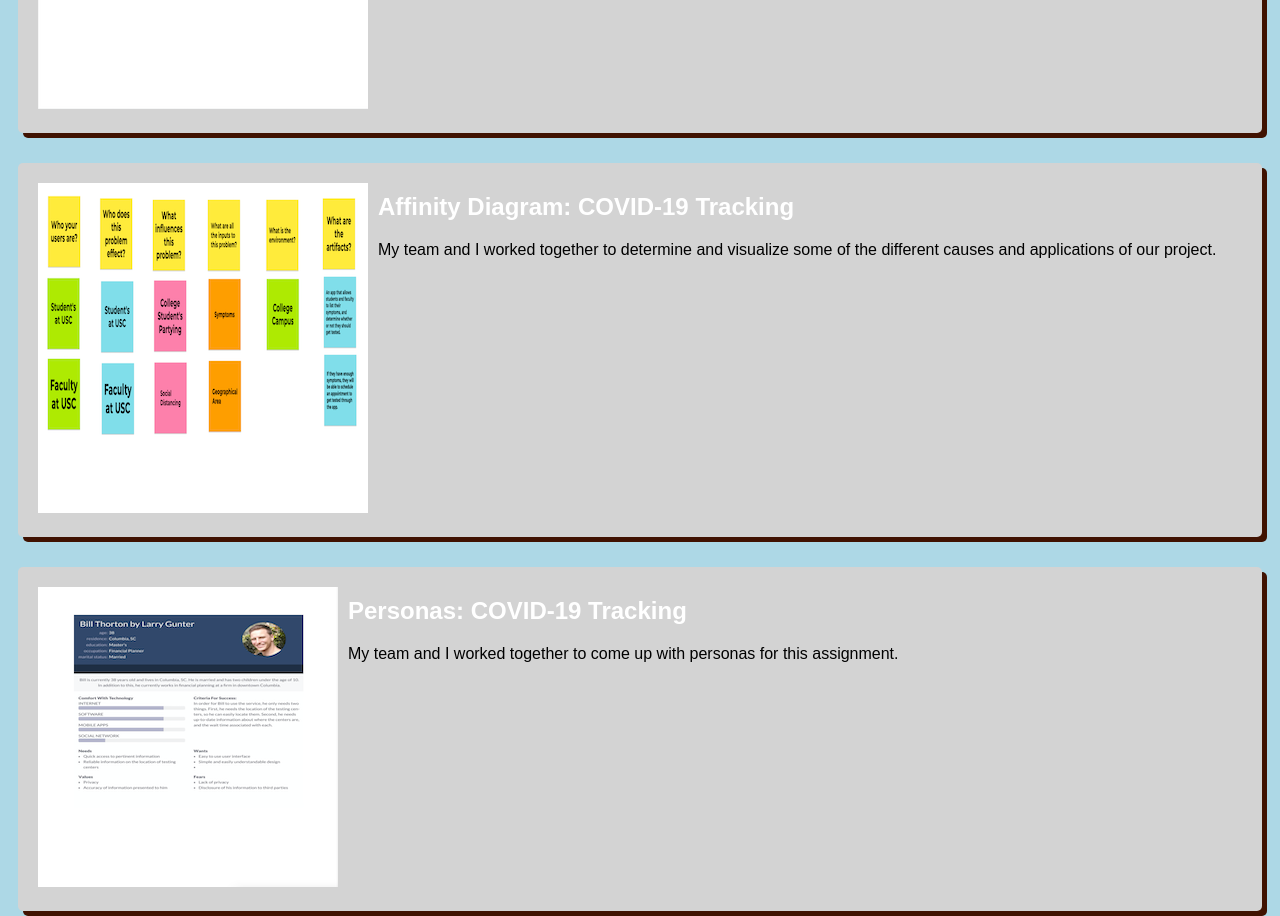
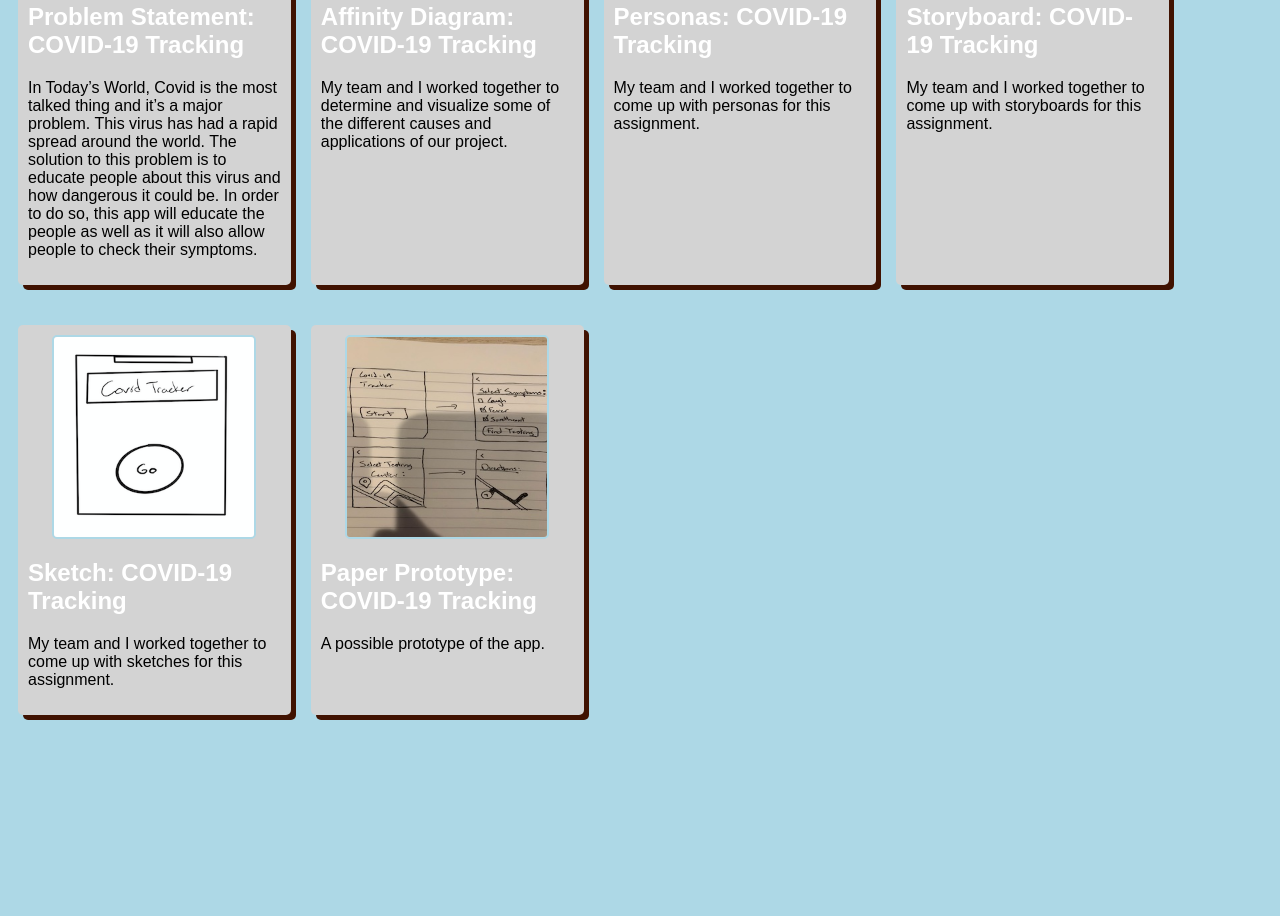
Before and after one commit to thelg4/thelg4.github.io, a plain HTML site: page index.html in a window 1280 px wide. Shown: the part 321-1237 px from the top of the page. After the commit the page ends 1074 px from the top, so only its background shows below. Drawn offline with Linux system fonts and the light colour scheme.

Commit message:
Add files via upload

```diff
--- a/index.html
+++ b/index.html
@@ -7,6 +7,7 @@
     <body>
         <h1>Larry Gunter's CSCE 190 Site</h1>
 
+        <div class="assignments">
             <!-- Problem Statement Assignment -->
             <section class="assignment">
                 <a href="files/problemStatement.pdf"><img src="images/probStatement.png"></a>
@@ -64,5 +65,17 @@
                     </p>
                 </section>
             </section>
+
+            <!-- Paper Prototype Assignment -->
+            <section class="assignment">
+                <a href="https://www.youtube.com/watch?v=q2rXOVRjrsY&feature=youtu.be"><img src="images/paperPrototype.jpeg"></a>
+                <section class="ass-details">
+                    <a href="https://www.youtube.com/watch?v=q2rXOVRjrsY&feature=youtu.be"><h2>Paper Prototype: COVID-19 Tracking</h2></a>
+                    <p>
+                        A possible prototype of the app.
+                    </p>
+                </section>
+            </section>
+        </div>
     </body>
 </html>
--- a/styles.css
+++ b/styles.css
@@ -3,8 +3,13 @@ body{
     font-family: Arial, Helvetica, sans-serif;
 }
 
+.assignments    {
+    display:flex;
+    flex-wrap:wrap;
+}
+
 .assignment {
-    display:flex;
+    width:20%;
     padding: 10px;
     margin: 10px;
     margin-bottom: 30px;
@@ -14,9 +19,12 @@ body{
 }
 
 .assignment img {
-    widows: 200px;
-    padding: 10px;
-    border-radius: 5px;
+    width:200px;
+    border: 2px solid lightblue;
+    margin-right:20px;
+    border-radius:5px;
+    display:block;
+    margin:auto;
 }
 
 h1  {
```
Also changed, not shown: images/paperPrototype.jpeg (added). Lines whose indentation alone changed are shown as unchanged.
